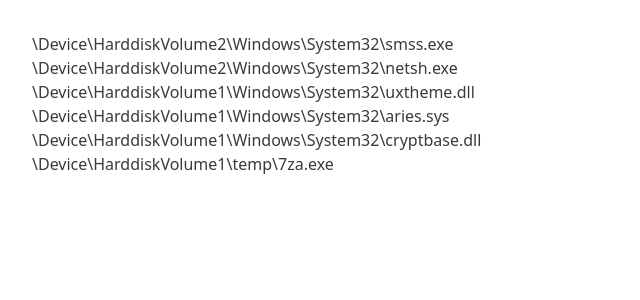
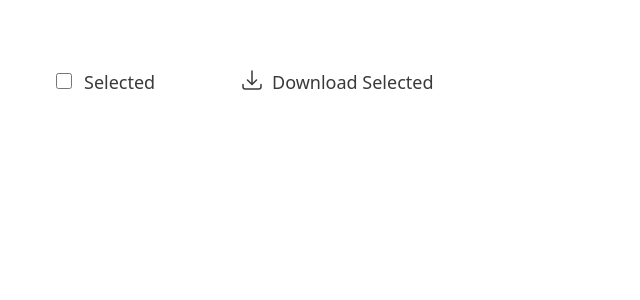
Before and after one commit to rahulrapatwar/file-download, a React (Vite) app: page / in a window 1280 px wide. Shown: the top 300 px of the page, without its empty margins (0-640 px from the left). Built offline with nearby package versions, Linux system fonts and the light colour scheme.

Commit message:
create checkbox and download button

```diff
--- a/src/components/FileTable.tsx
+++ b/src/components/FileTable.tsx
@@ -1,16 +1,27 @@
 import React from "react";
 import type { FileData } from "../types";
+import DownloadButton from "./DownloadButton";
 
 interface FileTableProps {
   data: FileData[];
 }
 
 export const FileTable: React.FC<FileTableProps> = ({ data }) => {
+
+  const handleDownload = () => {
+    //TODO
+  };
   return (
-    <div>
-      {data.map((item) => (
-        <div>{item.path}</div>
-      ))}
+    <div className="p-3">
+      <div className="flex items-center m-3 text-lg">
+        <span className="w-4">
+          <input type="checkbox" className="w-4 h-4" />
+        </span>
+        <span className="w-38 p-3">Selected</span>
+        <span>
+          <DownloadButton onClick={handleDownload} isDisabled={false} />
+        </span>
+      </div>
     </div>
   );
 };
```
